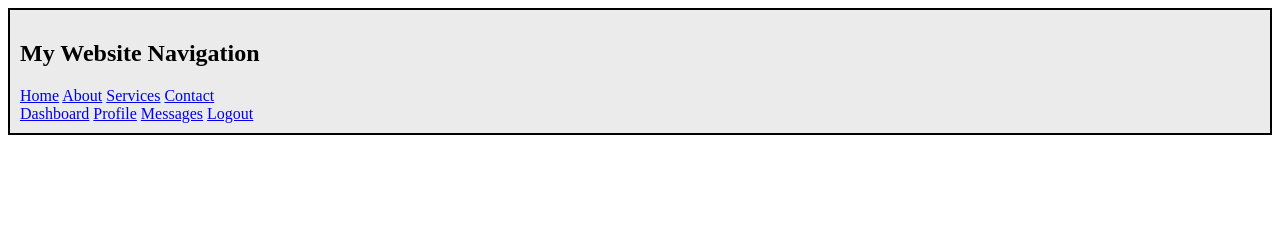
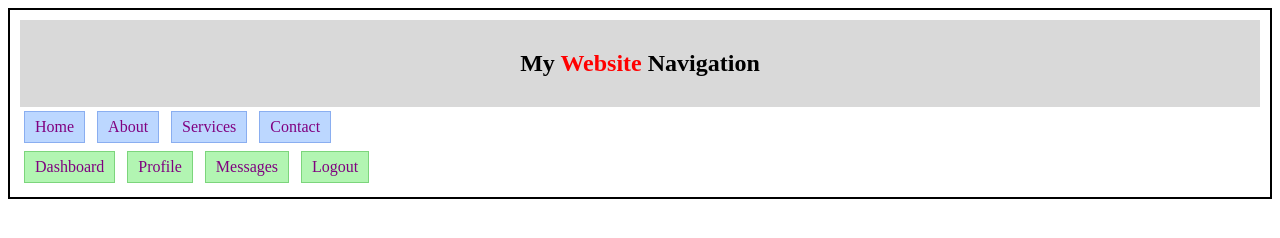
Before and after one commit to Akanksha-66/my-first-repo, a plain HTML site: page nav.html in a window 1280 px wide. Drawn offline with Linux system fonts and the light colour scheme.

Commit message:
Add files via upload

```diff
--- a/nav.html
+++ b/nav.html
@@ -4,7 +4,7 @@
     <meta charset="UTF-8">
     <meta name="viewport" content="width=device-width, initial-scale=1.0">
     <title>Navigation Menu</title>
-    <link rel="stylesheet" href="style.css">
+    <link rel="stylesheet" href="nav.css">
 </head>
 <body>
 
```
